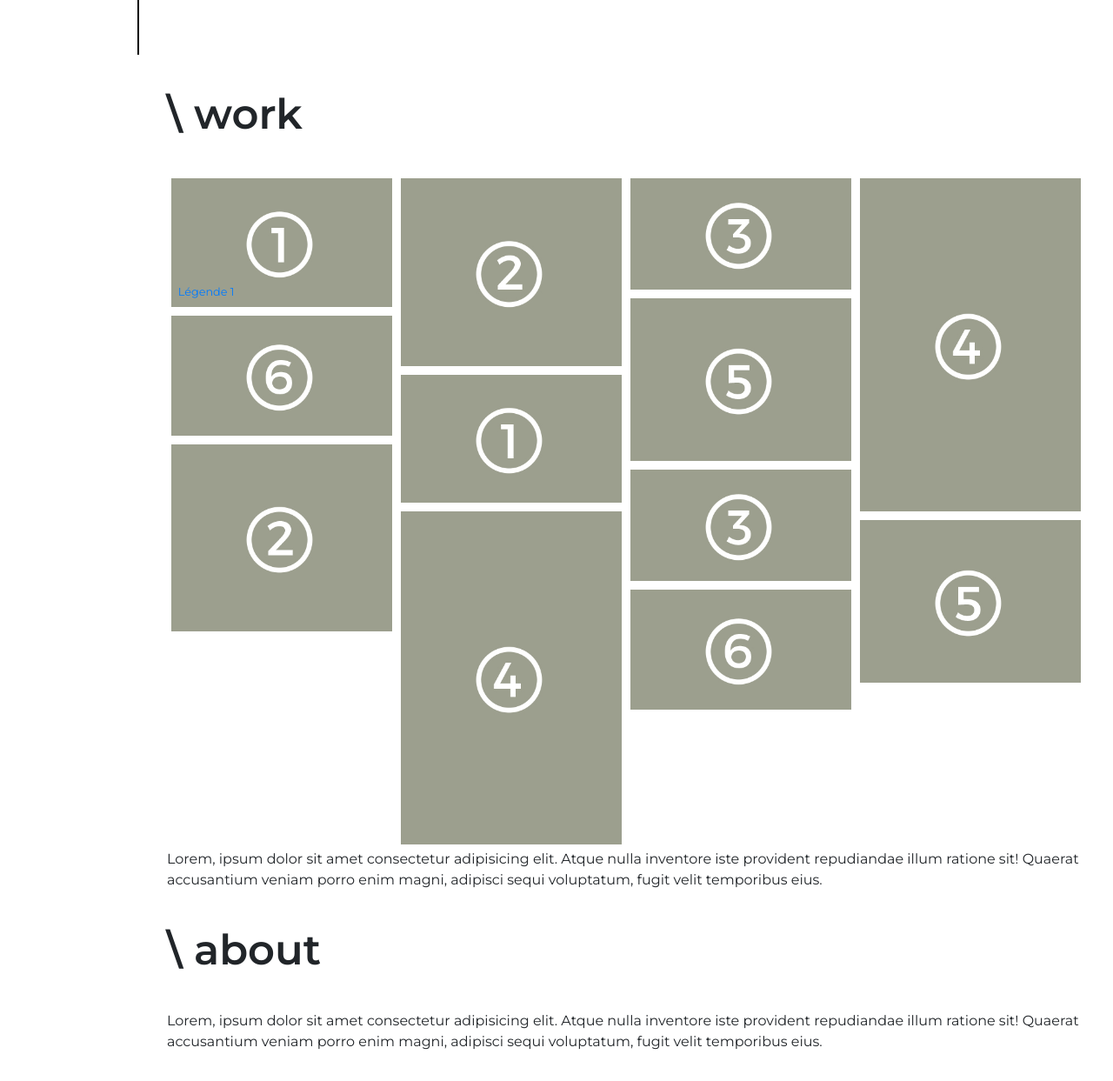
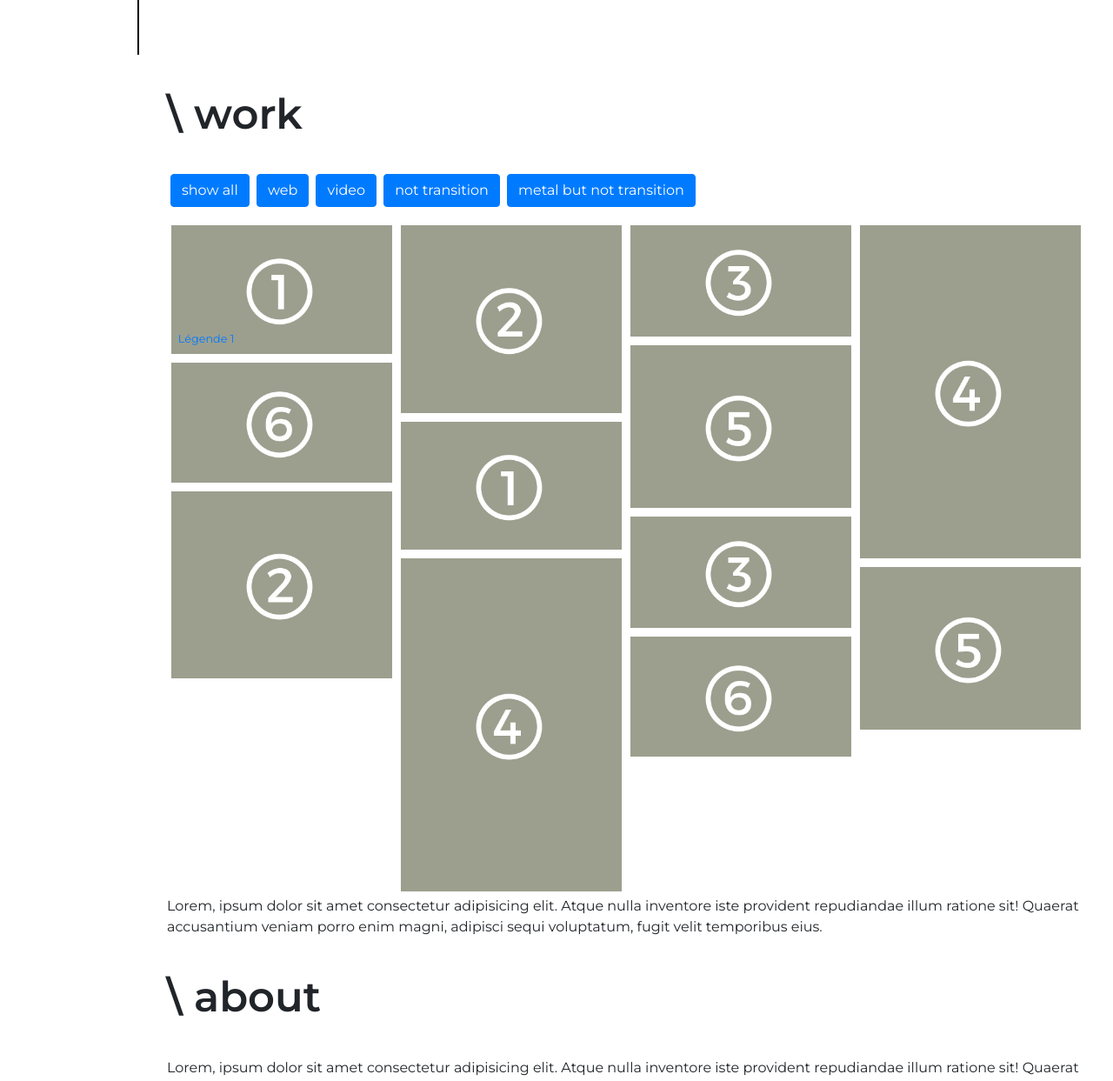
Before and after one commit to kantunb/portfolio, a PHP site: page / in a window 1280 px wide. Shown: the part 737-1980 px from the top of the page at 87% size. Run offline with PHP 8.4, Linux system fonts and the light colour scheme.

Commit message:
replace masonry by isotope

```diff
--- a/assets/css/styles.css
+++ b/assets/css/styles.css
@@ -101,9 +101,13 @@ figure figcaption {
 
 /* Masonry */
 
-.grid-item, .grid-sizer {
-    width: 100%;
+.grid-item {
+    width: 25%;
     padding: 5px;
+}
+
+.grid-item--width2 {
+    width: 50%;
 }
 
 /* Fancybox */
--- a/assets/js/scripts.js
+++ b/assets/js/scripts.js
@@ -12,13 +12,24 @@ window.onload = function () {
         });
     });
 
-    // Masonry
+    // Isotope
 
-    $('.grid').masonry({
+    $('.grid').isotope({
         // options
         itemSelector: '.grid-item',
-        columnWidth: '.grid-sizer',
-        percentPosition: true
+        layoutMode: 'masonry'
+    });
+
+    // init Isotope
+    var $grid = $('.grid').isotope({
+        // options
+    });
+    // filter items on button click
+    $('.filter-button-group').on('click', 'button', function () {
+        var filterValue = $(this).attr('data-filter');
+        $grid.isotope({
+            filter: filterValue
+        });
     });
 
 };
--- a/index.html
+++ b/index.html
@@ -27,7 +27,7 @@
 			<div id="menu-desktop">
 				<h3>Menu</h3>
 				<ul>
-					<li><a href="#intro" class="scrollTo">\start</a></li>
+					<li><a href="#start" class="scrollTo">\start</a></li>
 					<li><a href="#work" class="scrollTo">\work</a></li>
 					<li><a href="#about" class="scrollTo">\about</a></li>
 					<li><a href="#contact" class="scrollTo">\contact</a></li>
@@ -52,10 +52,18 @@
 		<!-- WORK section -->
 		<section id="work">
 			<h2>\ work</h2>
+
+			<div class="button-group filter-button-group">
+				<button class=" btn btn-primary ml-1 mb-3" data-filter="*">show all</button>
+				<button class=" btn btn-primary ml-1 mb-3" data-filter=".web">web</button>
+				<button class=" btn btn-primary ml-1 mb-3" data-filter=".video">video</button>
+				<button class=" btn btn-primary ml-1 mb-3" data-filter=":not(.transition)">not transition</button>
+				<button class=" btn btn-primary ml-1 mb-3" data-filter=".web:not(.transition)">metal but not transition</button>
+			  </div>
+
 			<div class="grid">
-				<div class="grid-sizer"></div>
 
-				<div class="grid-item">
+				<div class="grid-item web">
 					<a data-fancybox="gallery" data-src="#hidden-content" href="javascript:;">
 						<figure>
 							<img src="./assets/img/1.jpg" alt="1">
@@ -69,37 +77,37 @@
 					</div>
 				</div>
 
-				<div class="grid-item">
+				<div class="grid-item web">
 					<a data-fancybox="gallery" href="./assets/img/2.jpg"><img src="./assets/img/2.jpg" alt="1"></a>
 				</div>
-				<div class="grid-item">
+				<div class="grid-item video">
 					<a data-fancybox="gallery" href="./assets/img/3.jpg"><img src="./assets/img/3.jpg" alt="1"></a>
 				</div>
-				<div class="grid-item">
+				<div class="grid-item video">
 					<a data-fancybox="gallery" href="./assets/img/4.jpg"><img src="./assets/img/4.jpg" alt="1"></a>
 				</div>
-				<div class="grid-item">
+				<div class="grid-item web">
 					<a data-fancybox="gallery" href="./assets/img/5.jpg"><img src="./assets/img/5.jpg" alt="1"></a>
 				</div>
-				<div class="grid-item">
+				<div class="grid-item video">
 					<a data-fancybox="gallery" href="./assets/img/6.jpg"><img src="./assets/img/6.jpg" alt="1"></a>
 				</div>
-				<div class="grid-item">
+				<div class="grid-item web">
 					<a data-fancybox="gallery" href="./assets/img/1.jpg"><img src="./assets/img/1.jpg" alt="1"></a>
 				</div>
-				<div class="grid-item">
+				<div class="grid-item video">
 					<a data-fancybox="gallery" href="./assets/img/2.jpg"><img src="./assets/img/2.jpg" alt="1"></a>
 				</div>
-				<div class="grid-item">
+				<div class="grid-item web">
 					<a data-fancybox="gallery" href="./assets/img/3.jpg"><img src="./assets/img/3.jpg" alt="1"></a>
 				</div>
-				<div class="grid-item">
+				<div class="grid-item web">
 					<a data-fancybox="gallery" href="./assets/img/4.jpg"><img src="./assets/img/4.jpg" alt="1"></a>
 				</div>
-				<div class="grid-item">
+				<div class="grid-item video">
 					<a data-fancybox="gallery" href="./assets/img/5.jpg"><img src="./assets/img/5.jpg" alt="1"></a>
 				</div>
-				<div class="grid-item">
+				<div class="grid-item web">
 					<a data-fancybox="gallery" href="./assets/img/6.jpg"><img src="./assets/img/6.jpg" alt="1"></a>
 				</div>
 			</div>
@@ -138,8 +146,8 @@
 	<script src="https://stackpath.bootstrapcdn.com/bootstrap/4.3.1/js/bootstrap.min.js"
 		integrity="sha384-JjSmVgyd0p3pXB1rRibZUAYoIIy6OrQ6VrjIEaFf/nJGzIxFDsf4x0xIM+B07jRM" crossorigin="anonymous">
 	</script>
-	<!-- Masonry -->
-	<script src="https://unpkg.com/masonry-layout@4/dist/masonry.pkgd.js"></script>
+	<!-- Isotope -->
+	<script src="https://unpkg.com/isotope-layout@3/dist/isotope.pkgd.min.js"></script>
 	<!-- Fancybox -->
 	<script src="https://cdn.jsdelivr.net/gh/fancyapps/fancybox@3.5.7/dist/jquery.fancybox.min.js"></script>
 	<!-- Specific JavaScript -->
```
